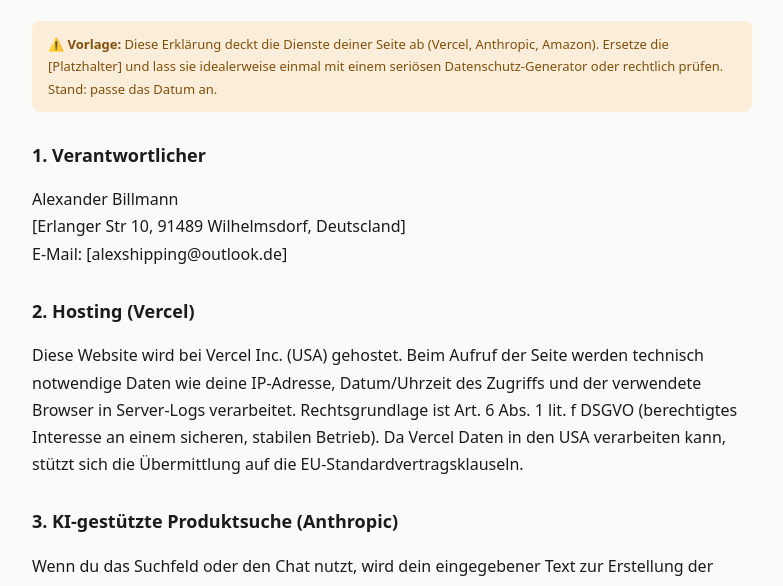
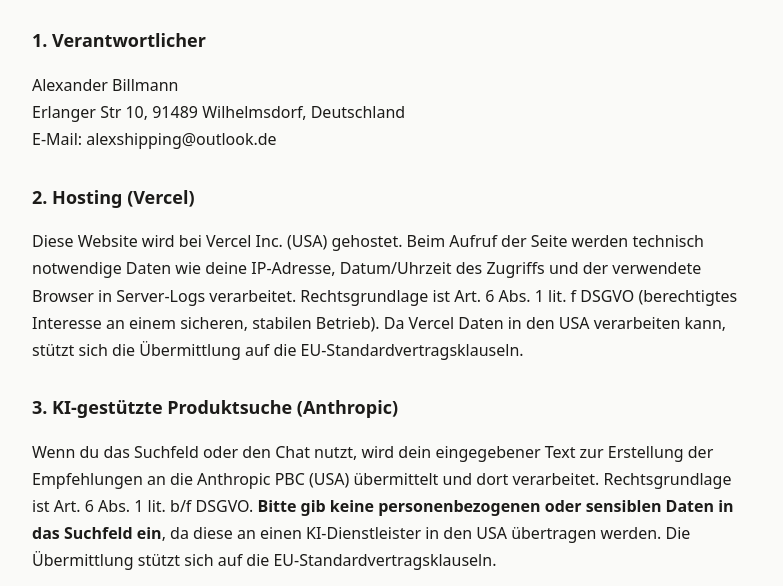
Before and after one commit to Badman1345/Produktfinder, a plain HTML site: page datenschutz.html in a window 1280 px wide. Shown: the part 154-740 px from the top of the page, without its empty margins (248-1031 px from the left). Drawn offline with Linux system fonts and the light colour scheme.

Commit message:
Update datenschutz.html

```diff
--- a/datenschutz.html
+++ b/datenschutz.html
@@ -17,15 +17,12 @@
 <a class="back" href="/">← Zurück zur Startseite</a>
 <h1>Datenschutzerklärung</h1>
 
-<p class="hint">⚠️ <strong>Vorlage:</strong> Diese Erklärung deckt die Dienste deiner Seite ab
-(Vercel, Anthropic, Amazon). Ersetze die [Platzhalter] und lass sie idealerweise einmal
-mit einem seriösen Datenschutz-Generator oder rechtlich prüfen. Stand: passe das Datum an.</p>
 
 <h2>1. Verantwortlicher</h2>
 <p>
 Alexander Billmann <br>
-[Erlanger Str 10, 91489 Wilhelmsdorf, Deutscland]<br>
-E-Mail: [alexshipping@outlook.de]
+Erlanger Str 10, 91489 Wilhelmsdorf, Deutschland <br>
+E-Mail: alexshipping@outlook.de
 </p>
 
 <h2>2. Hosting (Vercel)</h2>
@@ -63,7 +60,7 @@
 einer Datenschutz-Aufsichtsbehörde. Wende dich dafür an die oben genannte Kontaktadresse.</p>
 
 <h2>7. Aktualität</h2>
-<p>Stand dieser Datenschutzerklärung: [Monat/Jahr]. Bei Änderungen der Dienste oder
+<p>Stand dieser Datenschutzerklärung: Juni, 2026. Bei Änderungen der Dienste oder
 Rechtslage passen wir sie an.</p>
 
 </body>
```
